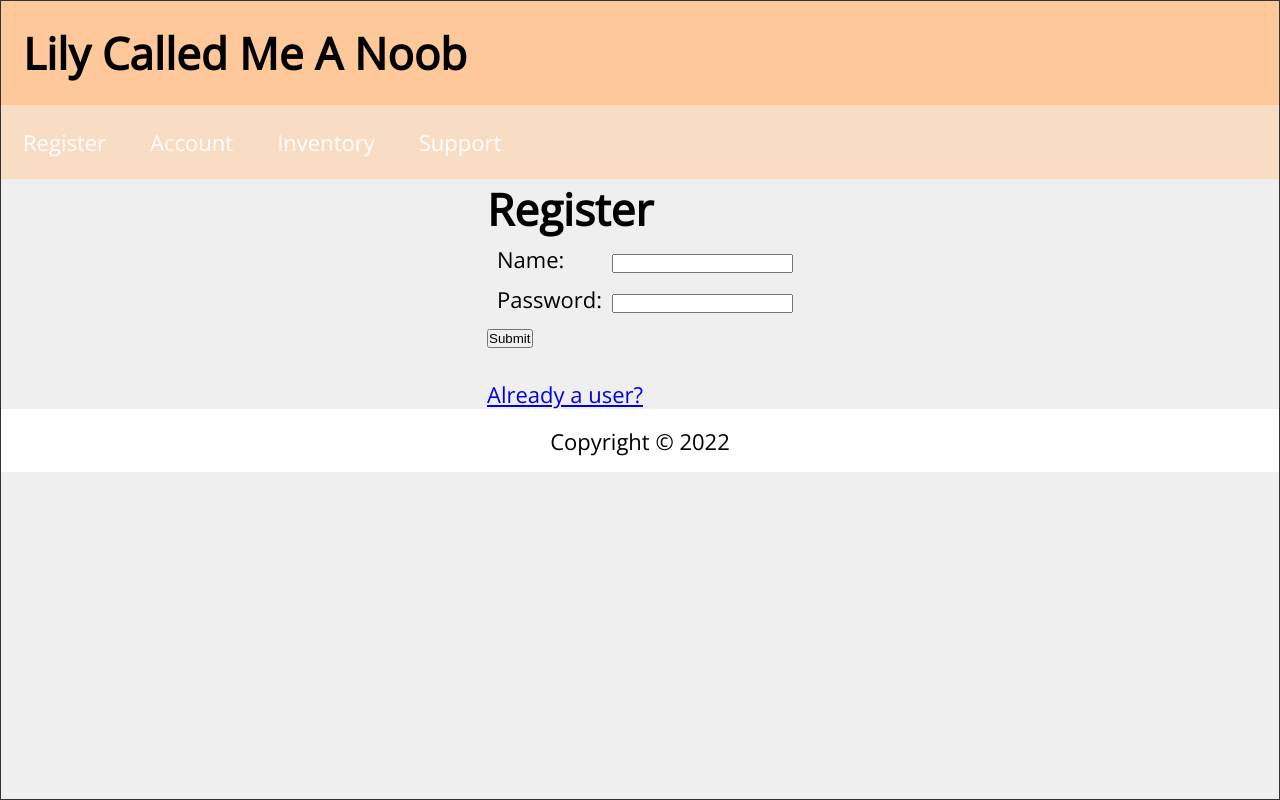
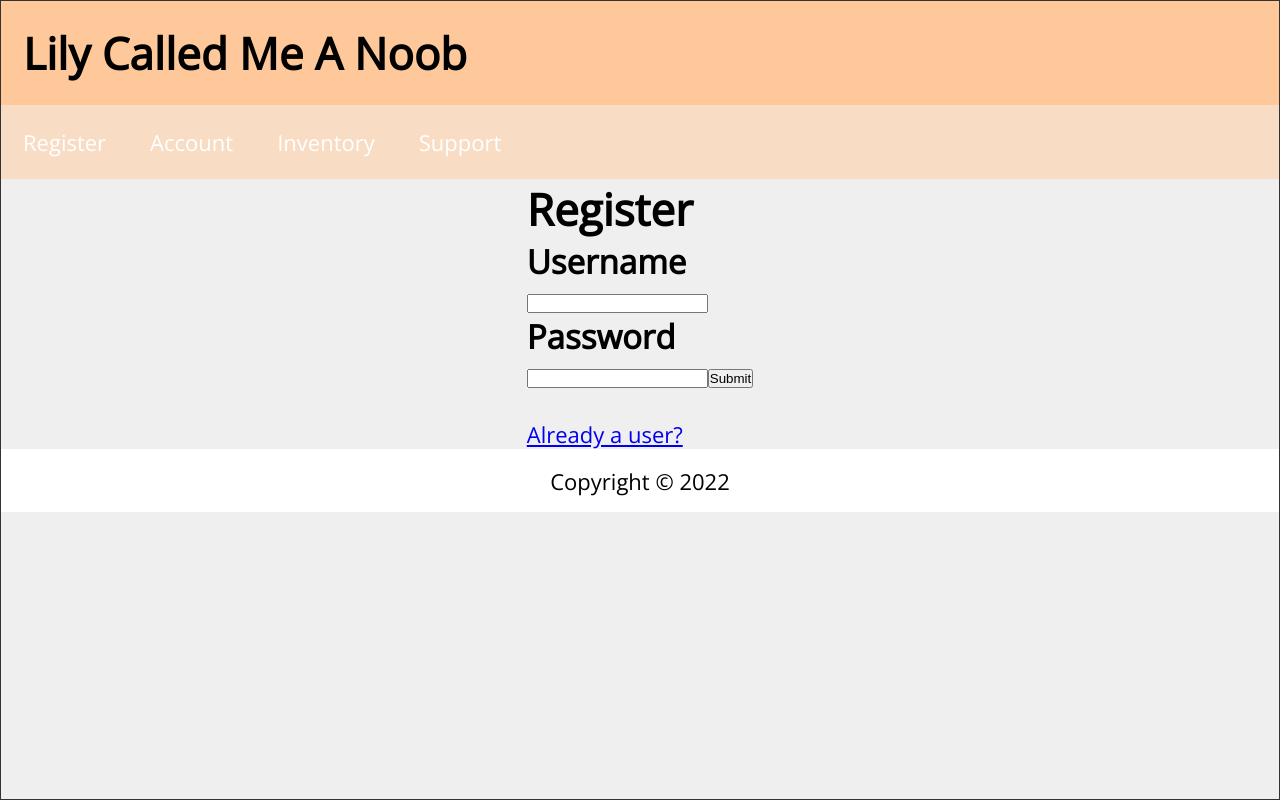
Before and after one commit to lilychieng/EE461L-SP22-Lab-Group, a React (Create React App) app in the folder Frontend/ee_461l_frontend/: page / in a window 1280 px wide. Built offline with nearby package versions, Linux system fonts and the light colour scheme.

Commit message:
Updated login to functional comp

```diff
--- a/Frontend/ee_461l_frontend/src/App.js
+++ b/Frontend/ee_461l_frontend/src/App.js
@@ -1,6 +1,6 @@
-import Header from "./components/Header";
-import Nav from "./components/Nav";
-import Footer from "./components/Footer";
+import Header from "./Components/Header";
+import Nav from "./Components/Nav";
+import Footer from "./Components/Footer";
 
 import Inventory from "./pages/Inventory";
 import Login from "./pages/Login";
--- a/Frontend/ee_461l_frontend/src/Components/UserManagement/index.js
+++ b/Frontend/ee_461l_frontend/src/Components/UserManagement/index.js
@@ -1,19 +1,43 @@
-import { useNavigate } from "react-router-dom";
+import React, { useState } from 'react'
+
+
+const axios = require('axios').default;
 
 function UserManagement() {
-    const navigate = useNavigate();
+  const [username, setUsername] = useState();
+  const [password, setPassword] = useState();
 
-    async function handleClick(event) {
-        event.preventDefault();
-        navigate("/", { replace: true });
-    }
-    return (
-      <main>
-        <h2>Hello World</h2>
-        <button type="button" onClick={handleClick}>
-          Go to home page
-        </button>
-      </main>
-    );
+  const handleUsername = (e) => {
+    setUsername(e.target.value);
   }
-export default UserManagement;
+  const handlePassword = (e) => {
+    setPassword(e.target.value);
+  }
+
+  const handleSubmit = () => {
+    axios.get('/localhost:5000/user/login', {
+      params: {
+        username: username,
+        password: password
+      }
+    })
+    .then(function (response) {
+      console.log(response);
+    })
+    .catch(function (error) {
+      console.log(error);
+    })
+  }
+
+  return (
+    <div>
+      <h2>Username</h2>
+      <input onChange={handleUsername}/>
+      <h2>Password</h2>
+      <input onChange={handlePassword}/>
+      <button onClick={handleSubmit}>Submit</button>
+    </div>
+  )
+}
+
+export default UserManagement
--- a/Frontend/ee_461l_frontend/src/pages/Register.js
+++ b/Frontend/ee_461l_frontend/src/pages/Register.js
@@ -1,12 +1,13 @@
 import React from 'react';
 import { Link } from 'react-router-dom';
+import UserManagement from '../Components/UserManagement';
 import '../css/register.css';
 
 export default function Register() {
     return(
         <main>
             <h1>Register</h1>
-            <div><LoginForm /></div>
+            <div><UserManagement /></div>
             <br></br>
             <Link to="/login">Already a user?</Link>
         </main>
--- /dev/null
+++ b/package.json
@@ -0,0 +1,5 @@
+{
+  "dependencies": {
+    "axios": "^0.26.1"
+  }
+}
```
Also changed, not shown: 1 other file (tests, documents, lock files or other folders).
